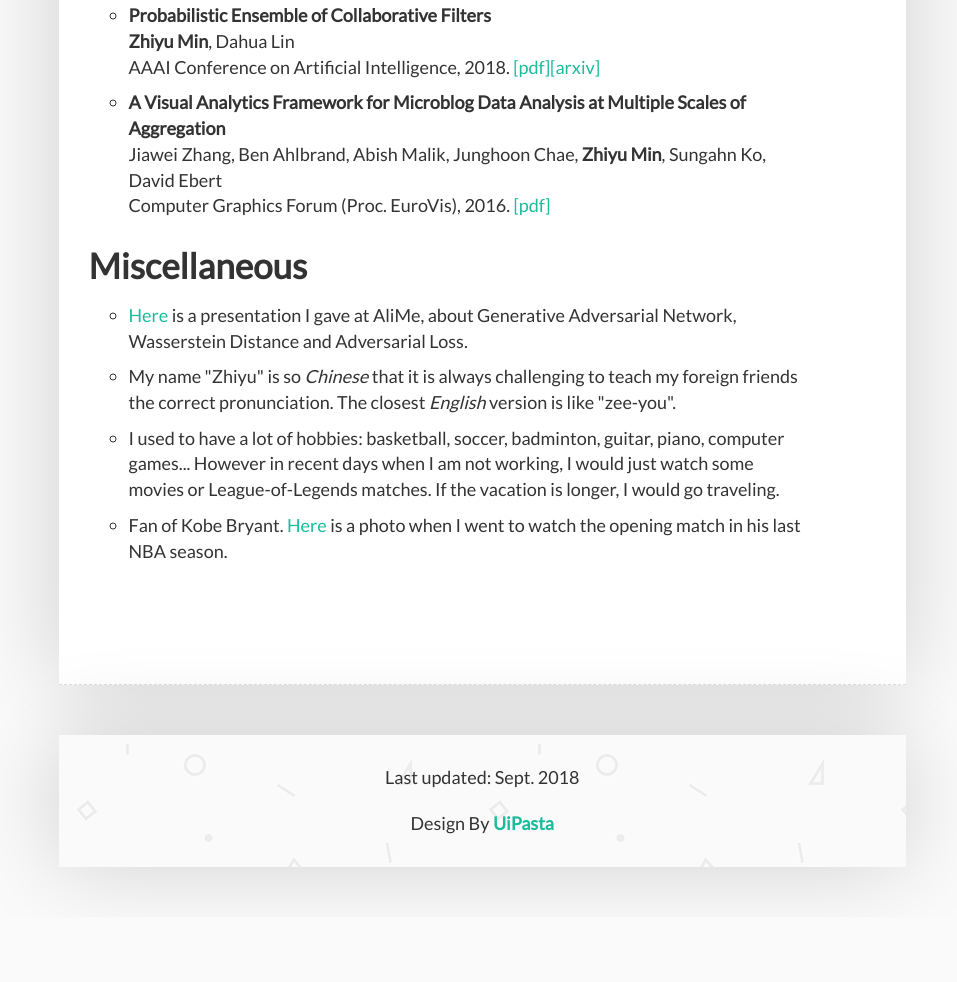
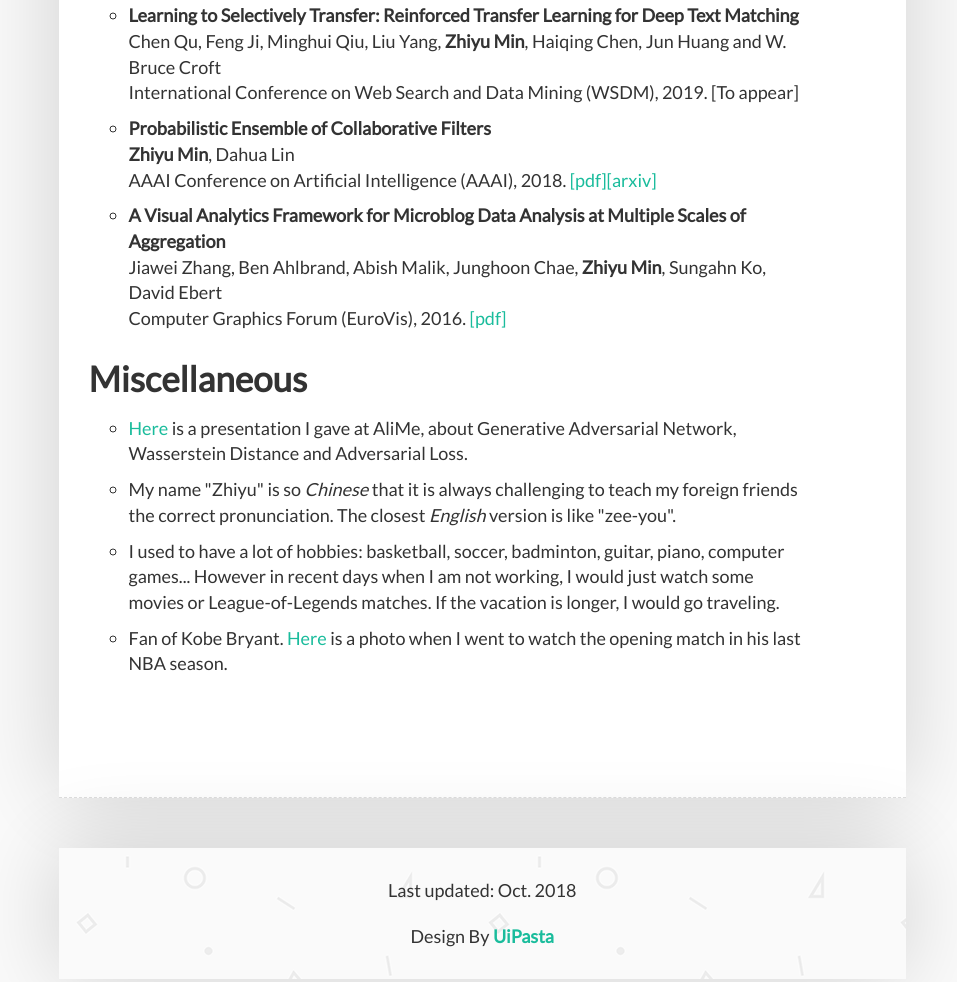
Before and after one commit to zhiyumin/zhiyumin.github.io, a plain HTML site: page index.html in a window 1280 px wide. Shown: the part 1082-2064 px from the top of the page, without its empty margins (304-1261 px from the left). Before the commit the page ends 1999 px from the top, so only its background shows below. Drawn offline with Linux system fonts and the light colour scheme.

Commit message:
Update WSDM

```diff
--- a/index.html
+++ b/index.html
@@ -131,9 +131,11 @@
 
                                     <div class="list list-style-2">
                                       <ul>
-                                        <li><strong>Probabilistic Ensemble of Collaborative Filters</strong><br /> <strong>Zhiyu Min</strong>, Dahua Lin<br />AAAI Conference on Artificial Intelligence, 2018. <a href="paper/PECF_AAAI18.pdf" target="_blank">[pdf]</a><a href="https://arxiv.org/abs/1808.03298" target="_blank">[arxiv]</a></li>
+										<li><strong>Learning to Selectively Transfer: Reinforced Transfer Learning for Deep Text Matching</strong><br /> Chen Qu, Feng Ji, Minghui Qiu, Liu Yang, <strong>Zhiyu Min</strong>, Haiqing Chen, Jun Huang and W. Bruce Croft<br />International Conference on Web Search and Data Mining (WSDM), 2019. [To appear]</li>
 
-                                        <li><strong>A Visual Analytics Framework for Microblog Data Analysis at Multiple Scales of Aggregation</strong> <br /> Jiawei Zhang, Ben Ahlbrand, Abish Malik, Junghoon Chae, <strong>Zhiyu Min</strong>, Sungahn Ko, David Ebert<br /> Computer Graphics Forum (Proc. EuroVis), 2016. <a href="paper/Eurovis16_Microblogs_Zhang_paper.pdf" target="_blank">[pdf]</a></li>
+                                        <li><strong>Probabilistic Ensemble of Collaborative Filters</strong><br /> <strong>Zhiyu Min</strong>, Dahua Lin<br />AAAI Conference on Artificial Intelligence (AAAI), 2018. <a href="paper/PECF_AAAI18.pdf" target="_blank">[pdf]</a><a href="https://arxiv.org/abs/1808.03298" target="_blank">[arxiv]</a></li>
+
+                                        <li><strong>A Visual Analytics Framework for Microblog Data Analysis at Multiple Scales of Aggregation</strong> <br /> Jiawei Zhang, Ben Ahlbrand, Abish Malik, Junghoon Chae, <strong>Zhiyu Min</strong>, Sungahn Ko, David Ebert<br /> Computer Graphics Forum (EuroVis), 2016. <a href="paper/Eurovis16_Microblogs_Zhang_paper.pdf" target="_blank">[pdf]</a></li>
                                       </ul>
                                     </div>
 
@@ -170,7 +172,7 @@
                        <!-- Footer Start -->
                        <div class="col-md-12 page-body margin-top-50 footer">
                           <footer>
-                            <div>Last updated: Sept. 2018</div>
+                            <div>Last updated: Oct. 2018</div>
 
 						  <!-- UiPasta Credit Start -->
                           <div class="uipasta-credit">Design By <a href="http://www.uipasta.com" target="_blank">UiPasta</a></div>
```
